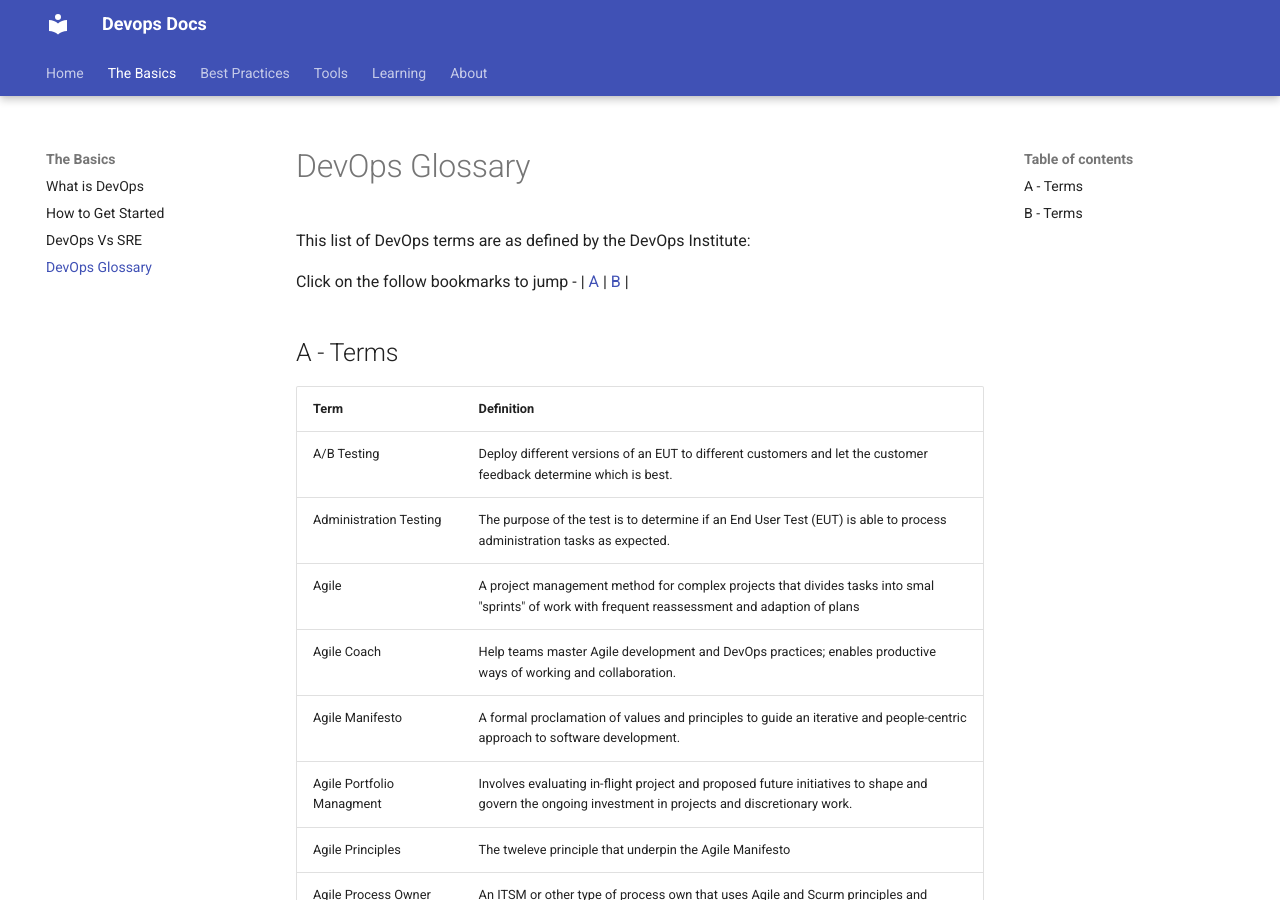
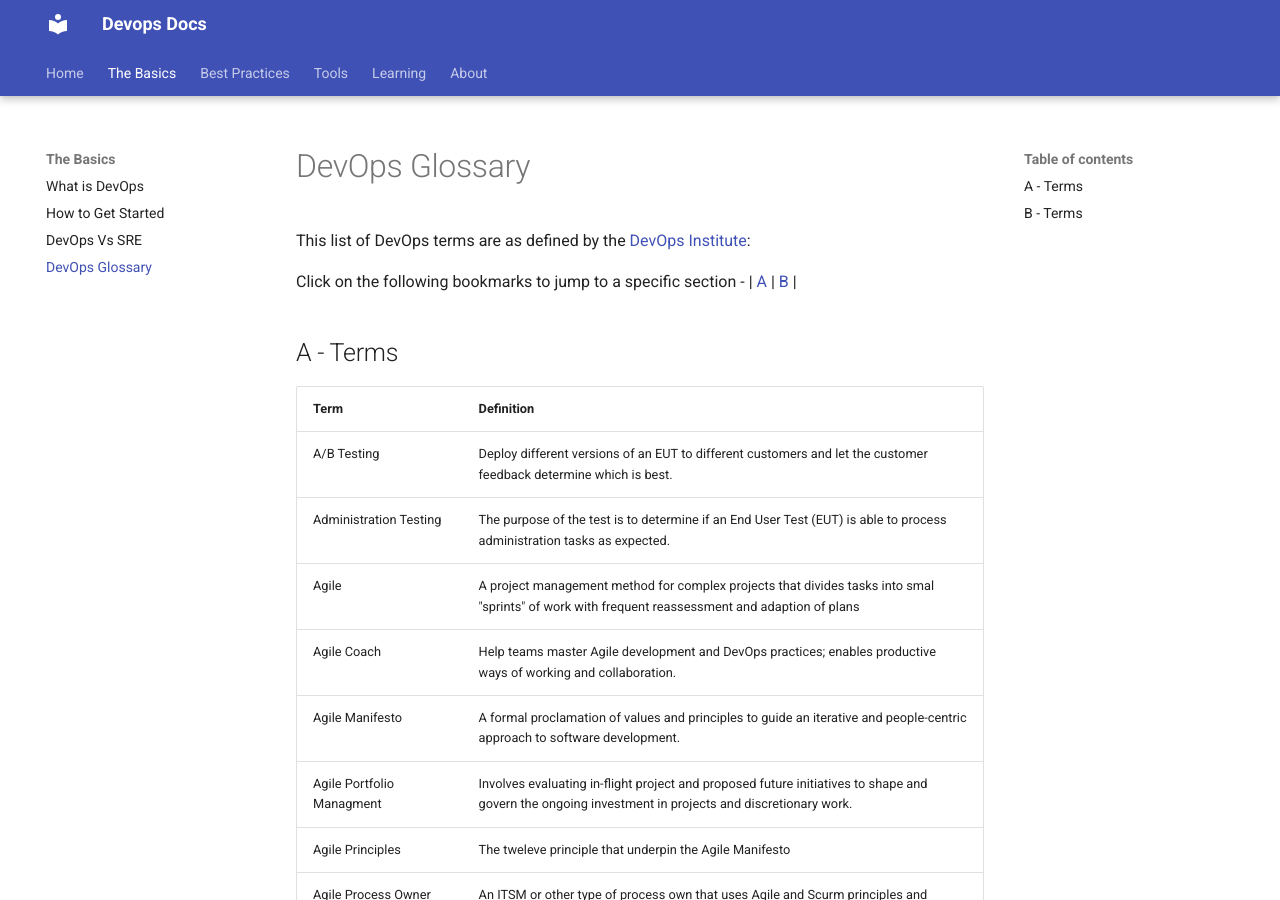
Before and after one commit to Niodus/devops-docs, an MkDocs documentation site: the page built from docs/devops-basics/glossary.md, in a window 1280 px wide and 900 px high. Built offline with MkDocs 1.6.1 and Material for MkDocs 9.7.7, drawn with Linux system fonts in a browser that asks for light colours.

Commit message:
fix typo's and missing seach bar
modified:   docs/devops-basics/glossary.md
modified:   mkdocs.yml

Signed-off-by: Scott McCarthy <scott.mccarthy@opencastsoftware.com>

```diff
--- a/docs/devops-basics/glossary.md
+++ b/docs/devops-basics/glossary.md
@@ -5,9 +5,9 @@ author: the DevOps Institute - https://devopsinstitute.com
 
 ---
 
-This list of DevOps terms are as defined by the DevOps Institute:
+This list of DevOps terms are as defined by the [DevOps Institute](https://www.devopsinstitute.com/):
 
-Click on the follow bookmarks to jump - | [A](#a-terms) | [B](#b-terms) |
+Click on the following bookmarks to jump to a specific section - | [A](#a-terms) | [B](#b-terms) |
 
 ## A - Terms
 
--- a/mkdocs.yml
+++ b/mkdocs.yml
@@ -24,8 +24,8 @@ theme:
     - navigation.indexes
 
 # Necessary for search to work properly
-# include_search_page: false
-# search_index_only: true
+include_search_page: false
+search_index_only: true
 
 ### --- START OF EXTENSIONS & PLUGIN SECTION --- ###
 
```
